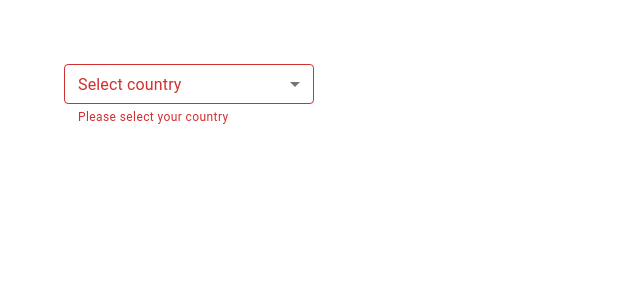
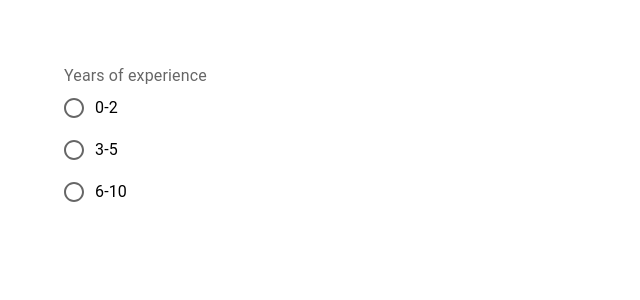
Before and after one commit to Dulatto/react-mui, a React (Create React App) app: page / in a window 1280 px wide. Shown: the top 300 px of the page, without its empty margins (0-640 px from the left). Built offline with nearby package versions, Linux system fonts and the light colour scheme.

Commit message:
mui radio

```diff
--- a/src/App.tsx
+++ b/src/App.tsx
@@ -1,5 +1,6 @@
 import './App.css';
-import { MuiSelect } from './components/MuiSelect';
+import { MuiRadioButton } from './components/MuiRadioButton';
+//import { MuiSelect } from './components/MuiSelect';
 //import { MuiButton } from './components/MuiButton';
 //import { MuiTextField } from './components/MuiTextField';
 //import { MuiTypography } from './components/MuiTypography';
@@ -9,8 +10,9 @@
     <div className="App">
      {/* <MuiTypography />
      <MuiButton/>
-     <MuiTextField />*/}
-     <MuiSelect />
+     <MuiTextField />
+     <MuiSelect />*/}
+     <MuiRadioButton />
     </div>
   );
 }
--- a/src/components/MuiRadioButton.tsx
+++ b/src/components/MuiRadioButton.tsx
@@ -2,6 +2,17 @@
 
 export const MuiRadioButton = () => {
   return (
-    <Box>MuiRadioButton</Box>
+    <Box>
+        <FormControl>
+            <FormLabel id='job-experience-group-label'>
+                Years of experience
+            </FormLabel>
+            <RadioGroup name='job-experience-group' aria-labelledby='job-experience-group-label'>
+                <FormControlLabel  control={<Radio />} label='0-2' value='0-2'/>
+                <FormControlLabel  control={<Radio />} label='3-5' value='3-5'/>
+                <FormControlLabel  control={<Radio />} label='6-10' value='6-10'/>
+            </RadioGroup>
+        </FormControl>
+    </Box>
   )
 }
```
